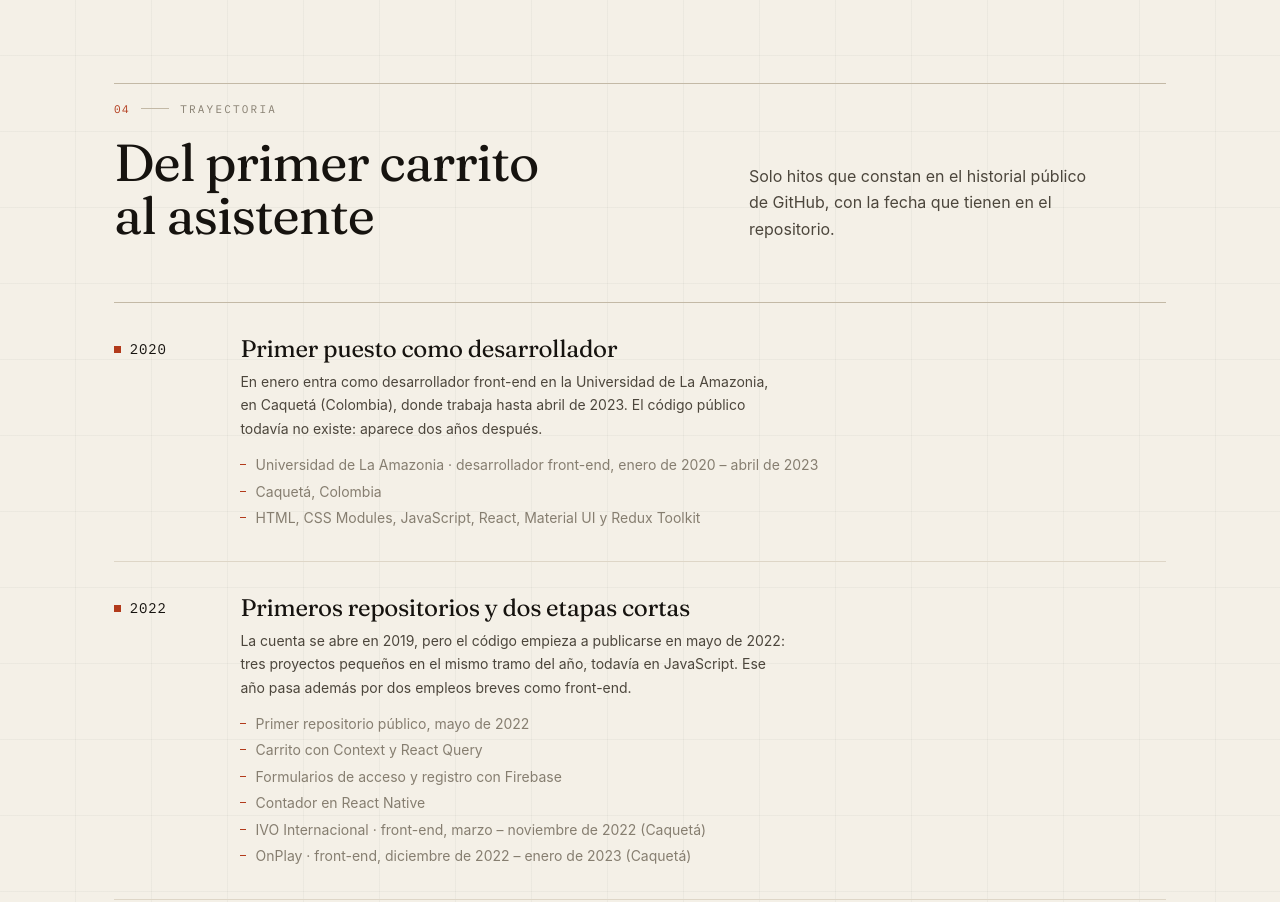
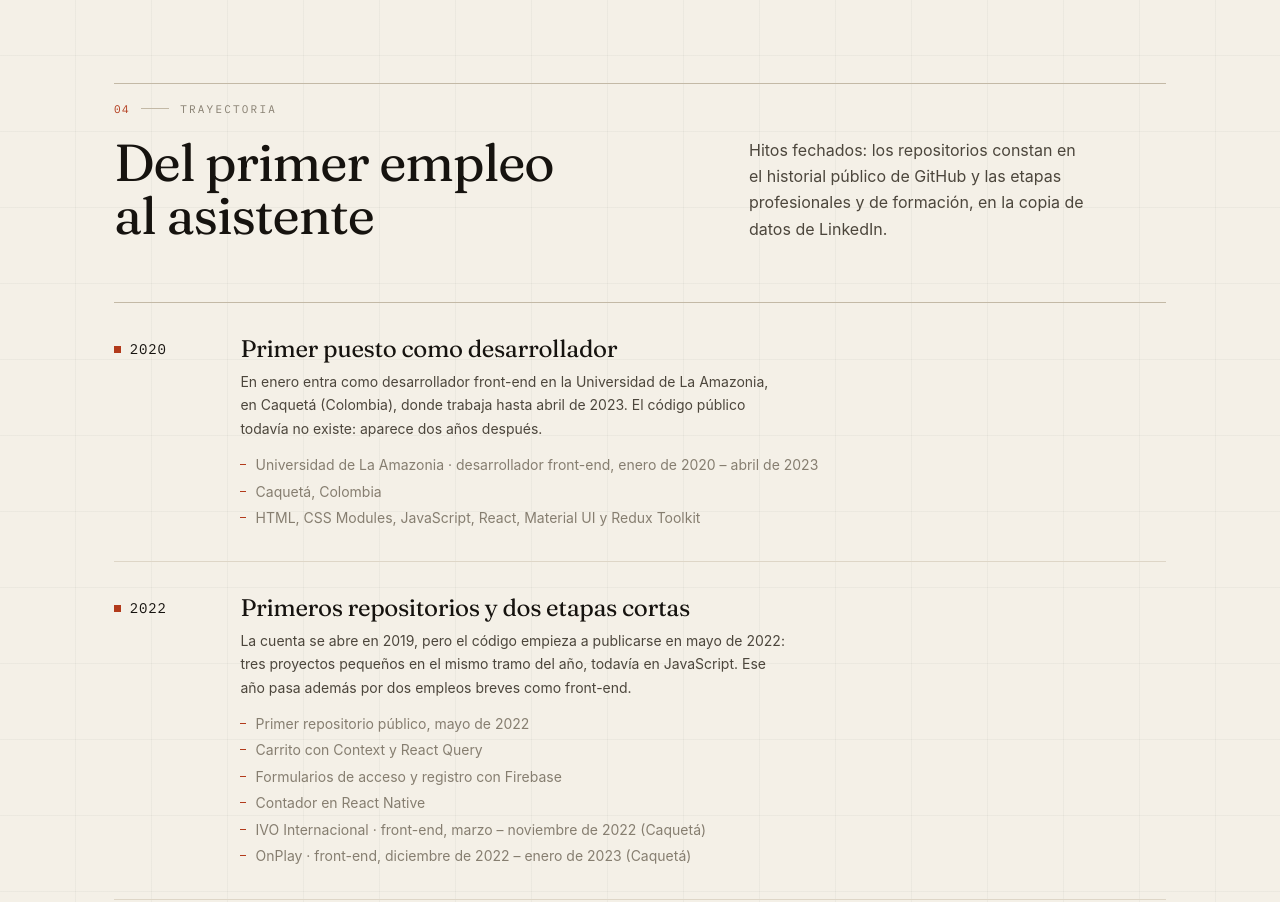
Before and after one commit to CarlosPerez93/portafolio-web, a React (Vite) app: page / in a window 1280 px wide. Shown: the part 4580-5482 px from the top of the page. Built offline with nearby package versions, Linux system fonts and the light colour scheme.

Commit message:
docs(trayectoria): declarar las dos procedencias en título y entradilla
La sección ya no es solo historial de repositorios: el título pasa a «Del
primer empleo al asistente» y la entradilla nombra GitHub para las fechas de
código y la copia de datos de LinkedIn para empleo y formación.

```diff
--- a/src/components/sections/Trayectoria/Trayectoria.tsx
+++ b/src/components/sections/Trayectoria/Trayectoria.tsx
@@ -16,8 +16,8 @@ export function Trayectoria({ entries, note }: TrayectoriaProps) {
       id="trayectoria"
       index="04"
       eyebrow="Trayectoria"
-      title="Del primer carrito al asistente"
-      lead="Solo hitos que constan en el historial público de GitHub, con la fecha que tienen en el repositorio."
+      title="Del primer empleo al asistente"
+      lead="Hitos fechados: los repositorios constan en el historial público de GitHub y las etapas profesionales y de formación, en la copia de datos de LinkedIn."
     >
       <ol role="list" className={styles.timeline}>
         {entries.map((entry, position) => (
```
